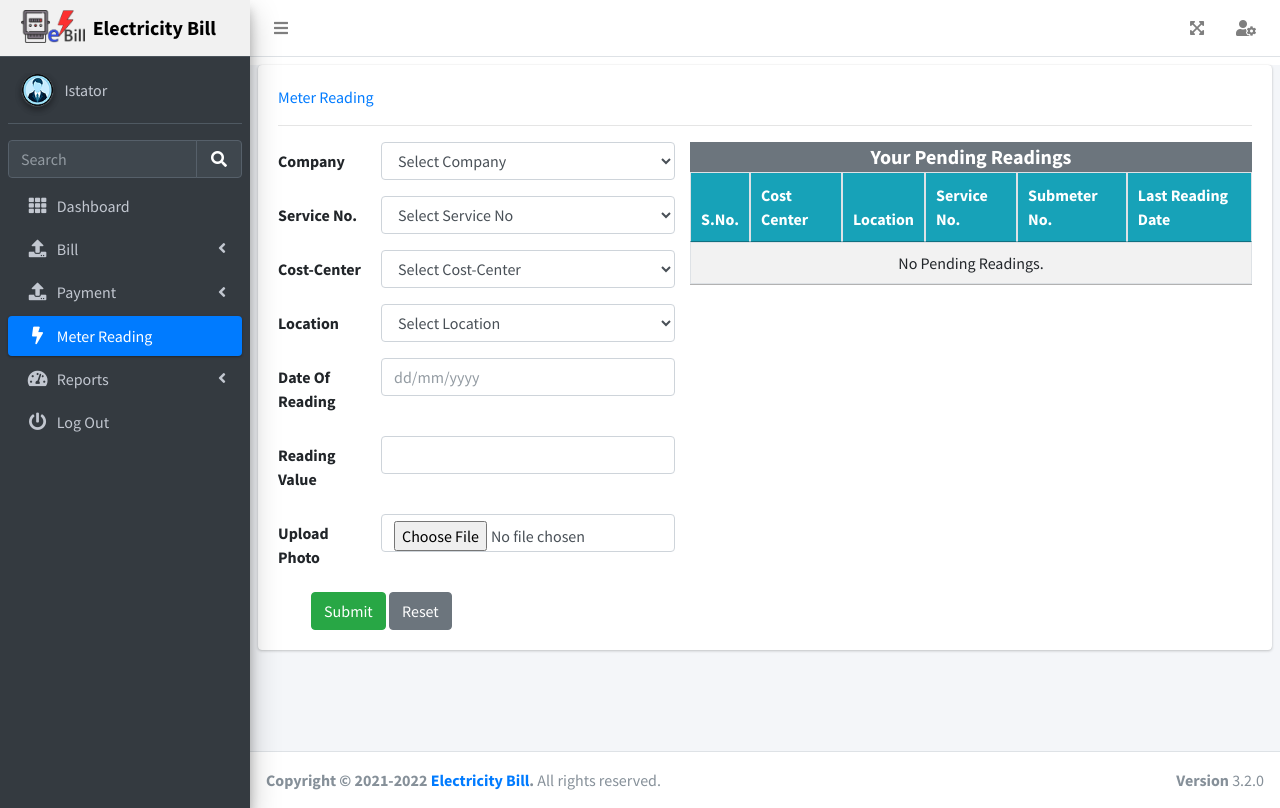
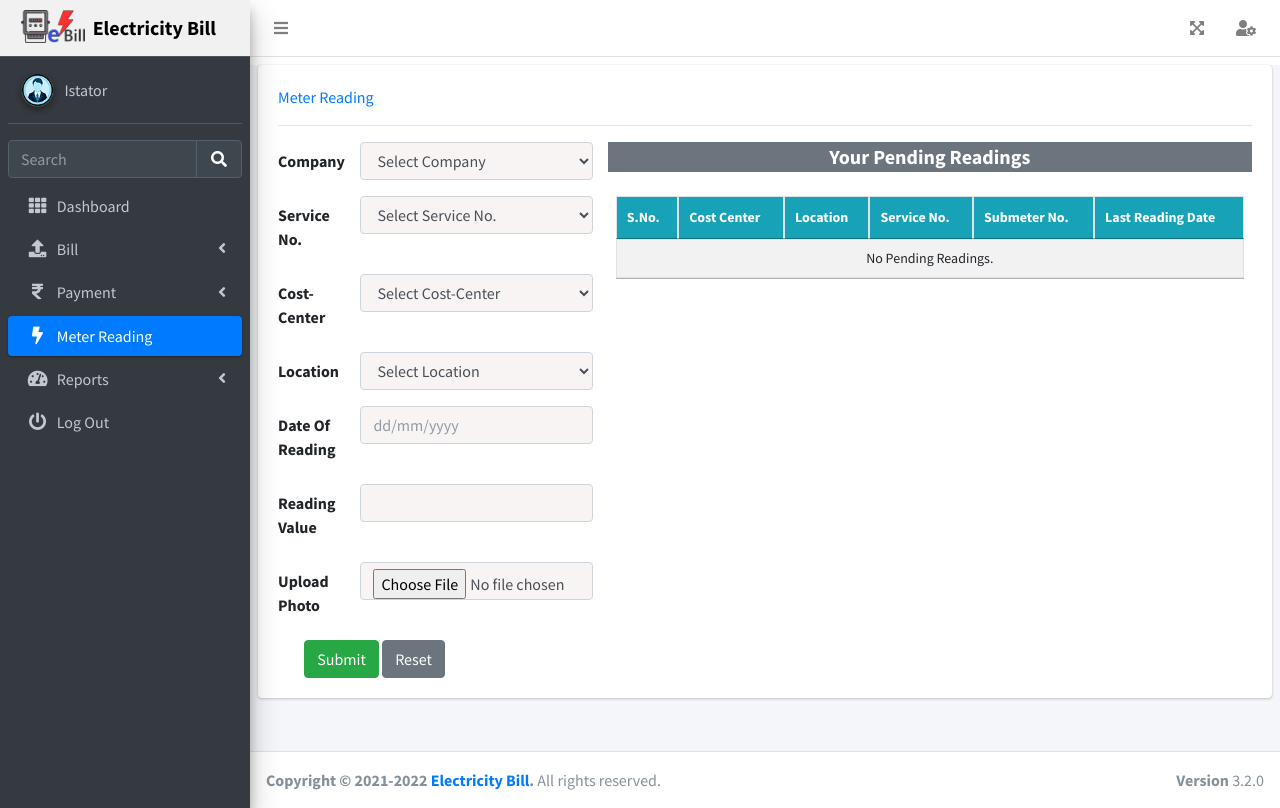
Before and after one commit to rahul1290/bill, a CodeIgniter app: page /bill/Meter-Reading in a window 1280 px wide. Run offline with CodeIgniter, Linux system fonts and the light colour scheme; a user stored in the database is signed in; data comes from the database, SQL or seed files in the repository; data that the repository does not hold is empty; some libraries are stand-ins or nearby versions.

Commit message:
ui change

```diff
--- a/application/views/admin_layout.php
+++ b/application/views/admin_layout.php
@@ -18,7 +18,9 @@
 <script src="<?php echo base_url('assets')?>/js/demo.js"></script>
 <script src="https://code.jquery.com/ui/1.13.1/jquery-ui.js"></script>
 <script src="//cdn.datatables.net/1.11.5/js/jquery.dataTables.min.js"></script>
-
+<style>
+  .form-control{background-color:#f9f4f4;}
+</style>
 </head>
 <body class="hold-transition sidebar-mini">
 <!-- Site wrapper -->
@@ -209,7 +211,7 @@
                 <a href="<?php echo base_url('bill-list'); ?>" class="nav-link <?php if($this->uri->segment(1) == 'bill-list'){
                 echo "active";
             }?>">
-                  <i class="nav-icon fas fa-upload"></i>
+                  <i class="nav-icon fas fa-list"></i>
                   <p>
                     Bill List
                   </p>
@@ -219,7 +221,7 @@
                 <a href="<?php echo base_url('bill-upload'); ?>" class="nav-link <?php if($this->uri->segment(1) == 'bill-upload'){
                 echo "active";
             }?>">
-                  <i class="nav-icon fas fa-upload"></i>
+                  <i class="nav-icon fas fa-file-upload"></i>
                   <p>
                     Bill Upload
                   </p>
@@ -245,7 +247,7 @@
             <a href="#" class="nav-link <?php if($this->uri->segment(2) == 'bill-upload'){
                 echo "active";
             }?>">
-              <i class="nav-icon fas nav-icon fas fa-upload"></i>
+              <i class="nav-icon fas nav-icon fas fa-rupee-sign"></i>
               <p>
                 Payment
                 <i class="right fas fa-angle-left"></i>
@@ -256,7 +258,7 @@
                 <a href="<?php echo base_url('payment/add-payment'); ?>" class="nav-link <?php if($this->uri->segment(2) == 'add-payment'){
                 echo "active";
             }?>">
-                  <i class="nav-icon fas fa-upload"></i>
+                  <i class="nav-icon fas fa-money-check"></i>
                   <p>
                     Add Payment
                   </p>
@@ -266,7 +268,7 @@
                 <a href="<?php echo base_url('payment/payment-detail'); ?>" class="nav-link<?php if($this->uri->segment(1) == 'payment/payment-detail'){
                     echo " active";
                 }?>">
-                  <i class="nav-icon fas fa-upload"></i>
+                  <i class="nav-icon fas fa-file-invoice"></i>
                   <p>
                     Payments Detail
                   </p>
--- a/application/views/meter-reading.php
+++ b/application/views/meter-reading.php
@@ -1,3 +1,7 @@
+<style>
+  .dataTables_length{font-size:13px;}
+  .dataTables_filter, .dataTables_info, .dataTables_paginate{font-size:13px;}
+</style>
     <section class="content mt-2">
       <!-- Default box -->
       <div class="card">
@@ -8,7 +12,7 @@
               </span> -->
           		<hr/>
               <div class="row">
-                <div class="col-5">
+                <div class="col-4">
                 <?php echo $this->session->flashdata('msg'); ?>
                 <form name="f1" method="POST" enctype='multipart/form-data' action="<?php echo base_url();?>Meter-Reading">
                     <div class="form-group row">
@@ -28,7 +32,7 @@
                         <label for="inputEmail3" class="col-sm-3 col-form-label ">Service No.</label>
                         <div class="col-sm-9">
                           <select id="serviceno" name="serviceno" class="form-control">
-                            <option value="">Select Service No</option>
+                            <option value="">Select Service No.</option>
                             <?php foreach($service_no as $sno){ ?>
                               <option value="<?php echo $sno['mid']; ?>"><?php echo $sno['bpno']; ?></option>
                             <?php }?>
@@ -91,12 +95,12 @@
                   </form>
                 </div>
 
-                <div class="col-7">
+                <div class="col-8">
                   <p class="text-lg text-bold text-info bg-secondary mb-0 text-center">Your Pending Readings</p>
-                  <div class="table-responsive">
-                  <table id="pending-readings" class="table table-bordered table-striped">
-                    <thead class="bg-light">
-                      <tr class="bg-info text-center">
+                  <div class="table-responsive mt-3 mb-3 p-2">
+                  <table id="pending-readings" class="table table-bordered table-striped text-sm">
+                    <thead class="bg-info">
+                      <tr class="text-center">
                         <th>S.No.</th>
                         <th>Cost Center</th>
                         <th>Location</th>
```
Also changed, not shown: application/views/assigntask-show.php (+5 -5 lines), application/views/bill-list.php (+5 -5 lines), application/views/payment.php (+7 -7 lines), application/views/payment_detail.php (+6 -5 lines).
